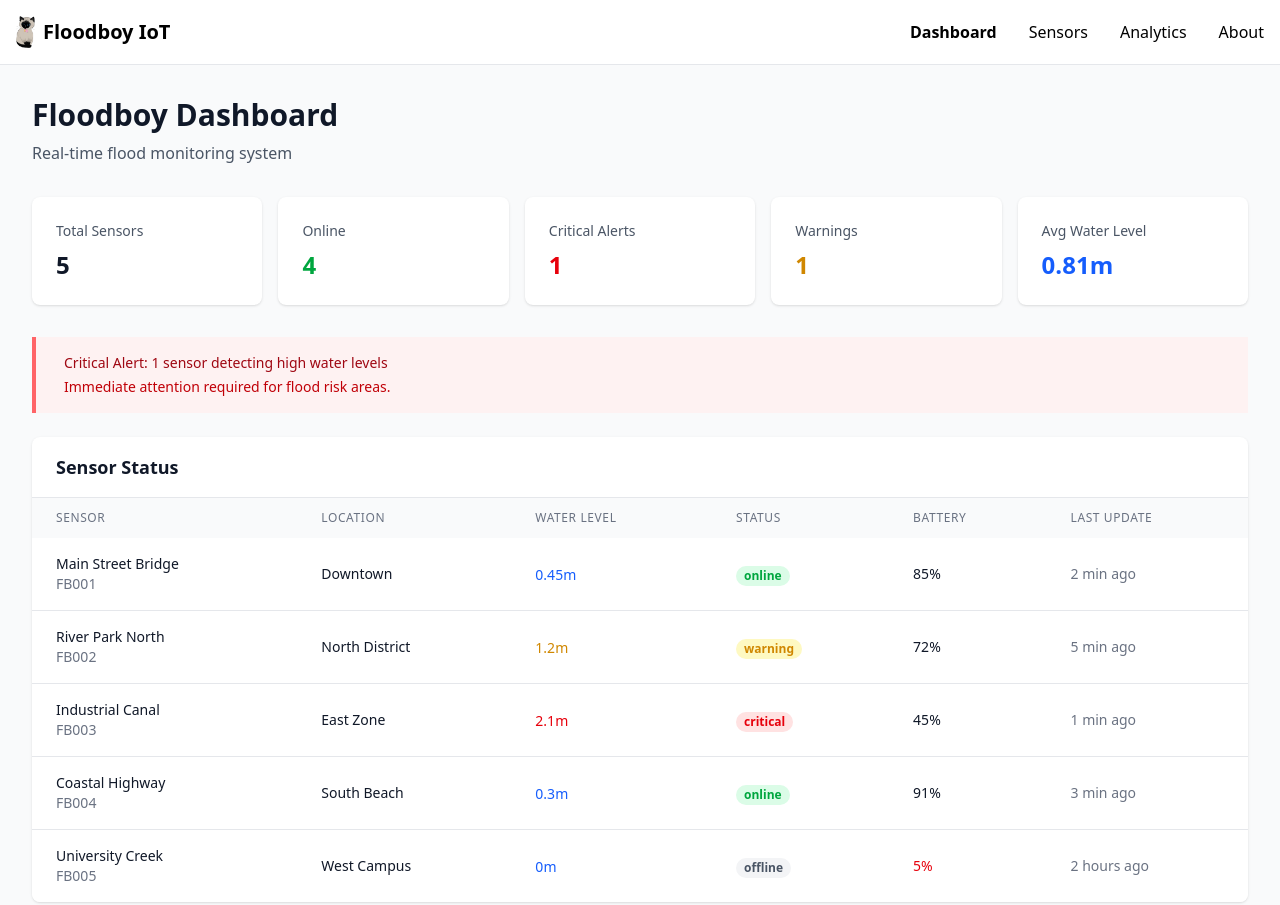
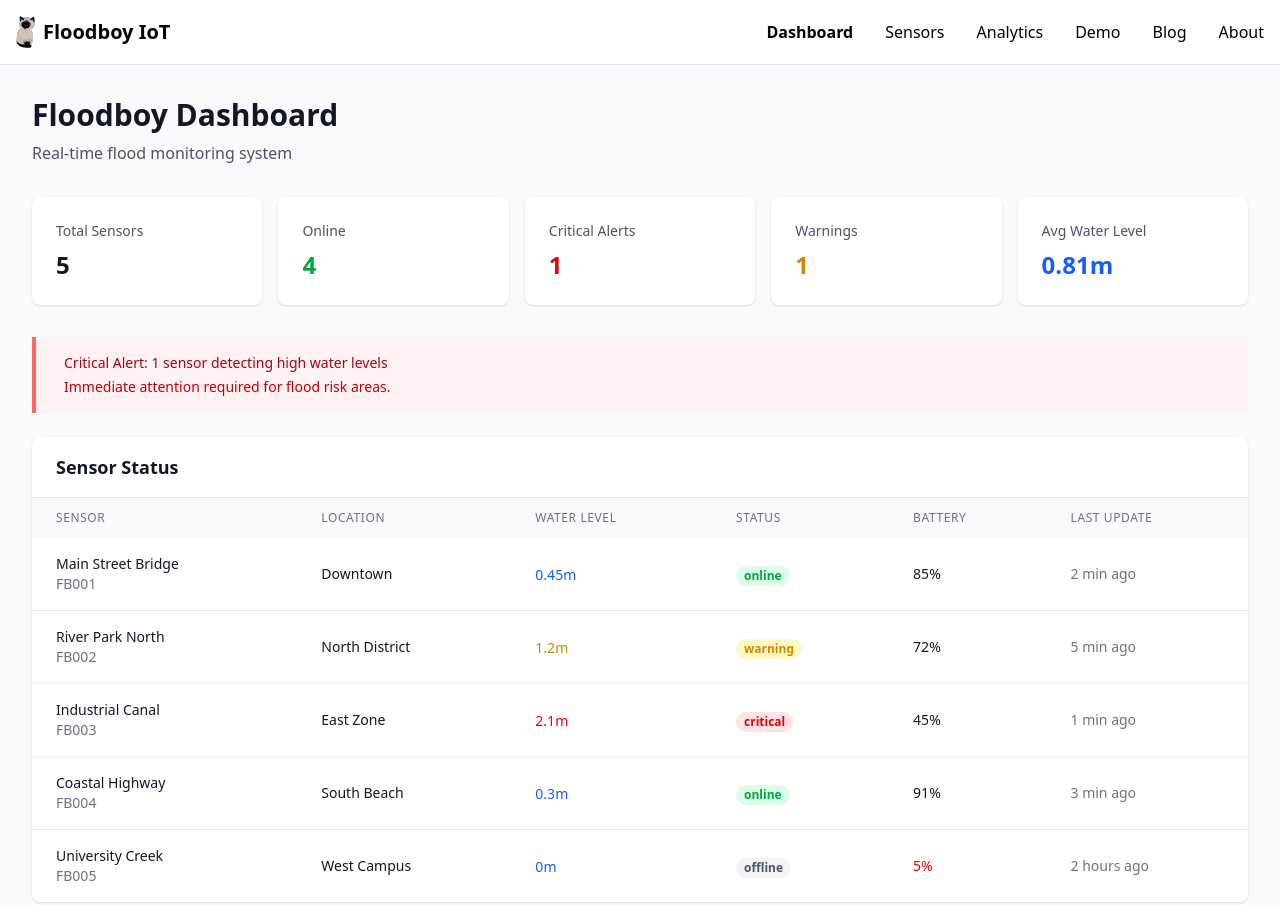
Before and after one commit to LarisLabs/floodboy-astro, an Astro site: page / in a window 1280 px wide. Shown: the top 905 px of the page. Built offline with nearby package versions, Linux system fonts and the light colour scheme; Astro itself is replaced by a stand-in of ours.

Commit message:
feat: update navigation menu with demo and blog links
- Add Demo link to access sensor UI explorer
- Add Blog link for blog section
- Complete navigation structure: Dashboard, Sensors, Analytics, Demo, Blog, About

```diff
--- a/src/components/Header.astro
+++ b/src/components/Header.astro
@@ -13,6 +13,8 @@ const currentPath = Astro.url.pathname;
 			<HeaderLink href="/">Dashboard</HeaderLink>
 			<HeaderLink href="/sensors">Sensors</HeaderLink>
 			<HeaderLink href="/analytics">Analytics</HeaderLink>
+			<HeaderLink href="/demo">Demo</HeaderLink>
+			<HeaderLink href="/blog">Blog</HeaderLink>
 			<HeaderLink href="/about">About</HeaderLink>
 		</div>
 	</nav>
```
